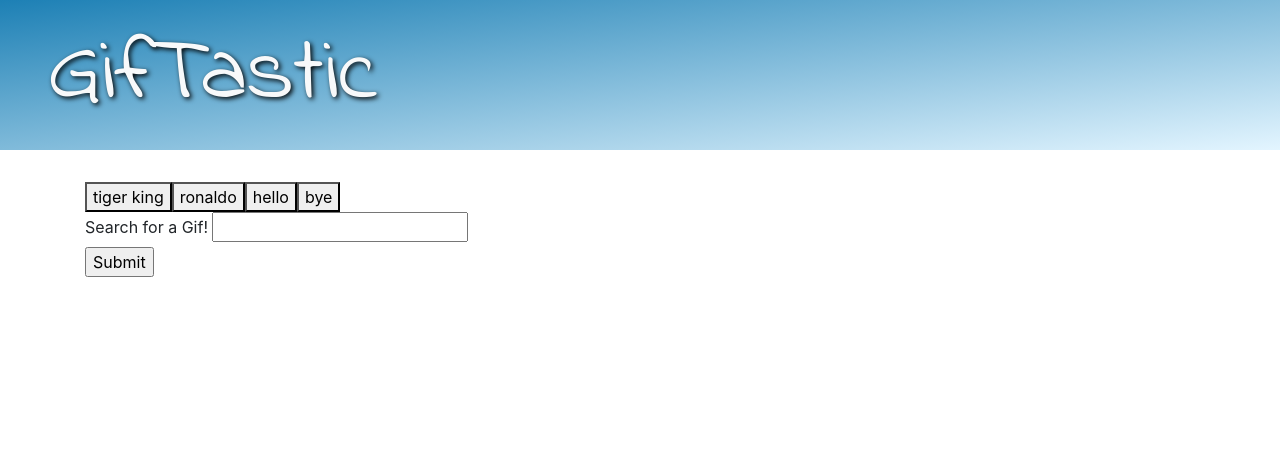
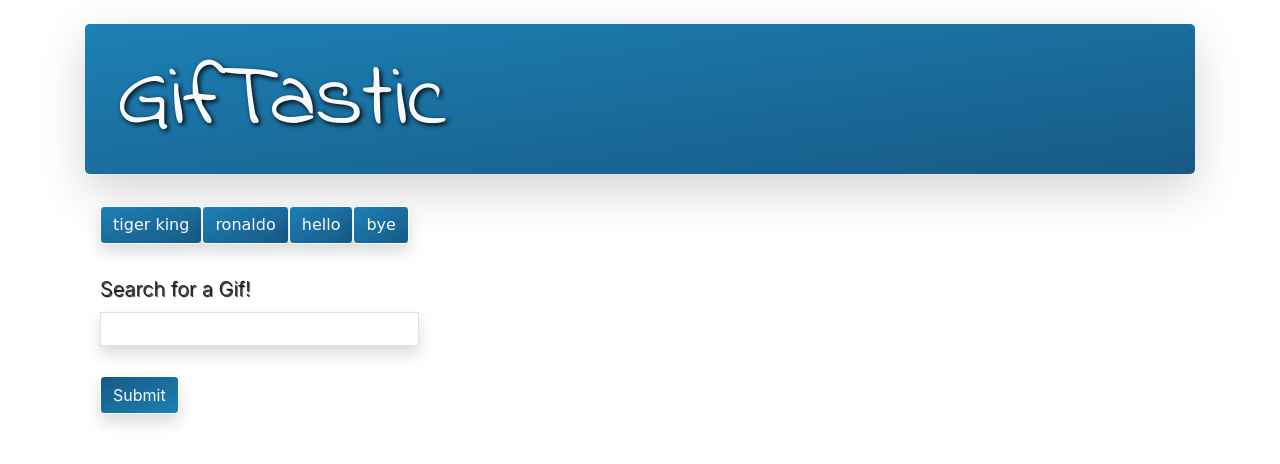
Before and after one commit to mcelis025/GifTasic, a plain HTML site: page index.html in a window 1280 px wide. Drawn offline with nearby package versions, Linux system fonts and the light colour scheme.

Commit message:
finished css styling

```diff
--- a/assets/css/style.css
+++ b/assets/css/style.css
@@ -1,7 +1,29 @@
 .jumbotron {
-    font-size: 90px;
-    background-image: linear-gradient(to bottom right, #1d80b5, #e3f5ff);
+    background-image: linear-gradient(to bottom right, #1d80b5, #175a85);
     font-family: 'Indie Flower', cursive;
     text-shadow: 2px 2px 5px black;
     height: 150px;
 }
+
+h1 {
+    font-size: 90px;
+}
+
+.buttons {
+    background-image: linear-gradient(to bottom right, #1d80b5, #175a85);
+    font-family: cursive;
+}
+
+#addGif {
+    background-image: linear-gradient(to bottom right, #175a85, #1d80b5);
+}
+
+#search {
+    text-shadow: 1px 1px 1px black;
+}
+
+.rating {
+    text-shadow: 1px 1px 1px black;
+    font-variant: small-caps;
+    white-space: pre-line;
+}
--- a/assets/javascript/app.js
+++ b/assets/javascript/app.js
@@ -1,4 +1,4 @@
-var gifs = ["tiger king", "ronaldo", "hello", "bye"];
+var topics = ["tiger king", "ronaldo", "hello", "bye"];
 
 $(document).on("click", ".gifImg", function () {
 
@@ -17,14 +17,16 @@ $(document).on("click", ".gifImg", function () {
 
             var gifDiv = $("<div>");
             var p = $("<p>");
-            $(p).text("Rating: " + results[i].rating);
+            $(p).html("<br>Rating: " + results[i].rating);
+            $(p).addClass("lead rating")
             var gifImage = $("<img>");
             $(gifImage).attr("src", results[i].images.fixed_height_still.url);
 
             $(gifImage).attr('data-still', results[i].images.fixed_height_still.url);
             $(gifImage).attr('data-animate', results[i].images.fixed_height.url);
             $(gifImage).attr('data-state', "still");
-            $(gifImage).addClass("gif");
+
+            $(gifImage).addClass("gif shadow");
 
 
             $(gifDiv).append(p, gifImage);
@@ -36,11 +38,11 @@ $(document).on("click", ".gifImg", function () {
 function renderButtons() {
 
     $("#buttons-view").empty();
-    for (var i = 0; i < gifs.length; i++) {
+    for (var i = 0; i < topics.length; i++) {
         var a = $("<button>");
-        a.addClass("gifImg");
-        a.attr("data-name", gifs[i]);
-        a.text(gifs[i]);
+        a.addClass("gifImg btn btn-outline-light shadow buttons");
+        a.attr("data-name", topics[i]);
+        a.text(topics[i]);
         $("#buttons-view").append(a);
     }
 }
@@ -48,7 +50,7 @@ function renderButtons() {
 $("#addGif").on("click", function (event) {
     event.preventDefault();
     var gifImg = $("#gifInput").val().trim();
-    gifs.push(gifImg);
+    topics.push(gifImg);
 
     renderButtons();
 });
--- a/index.html
+++ b/index.html
@@ -5,33 +5,41 @@
     <meta charset="UTF-8">
     <meta name="viewport" content="width=device-width, initial-scale=1.0">
     <link href="https://fonts.googleapis.com/css2?family=Indie+Flower&display=swap" rel="stylesheet">
-    <link rel="stylesheet" href="https://stackpath.bootstrapcdn.com/bootstrap/4.4.1/css/bootstrap.min.css" integrity="sha384-Vkoo8x4CGsO3+Hhxv8T/Q5PaXtkKtu6ug5TOeNV6gBiFeWPGFN9MuhOf23Q9Ifjh" crossorigin="anonymous">
+    <link rel="stylesheet" href="https://stackpath.bootstrapcdn.com/bootstrap/4.4.1/css/bootstrap.min.css"
+        integrity="sha384-Vkoo8x4CGsO3+Hhxv8T/Q5PaXtkKtu6ug5TOeNV6gBiFeWPGFN9MuhOf23Q9Ifjh" crossorigin="anonymous">
     <link rel="stylesheet" type="text/css" href="assets/css/style.css">
     <title>GifTastic</title>
 </head>
 
 <body>
-  <div class="jumbotron jumbotron-fluid pl-5 pt-2 pb-5 bg-success text-light">GifTastic</div>
     <div class="container">
-      <div class="row">
-        <div class="col-md-8">
-
+        <br>
+        <div class="jumbotron pb-0 pt-4 shadow-lg">
+            <h1 class="tex-center text-light">GifTastic</h1>
         </div>
-      </div>
+        <div class="container lead">
+            <div class="row">
+                <div class="col-md-12">
+                    <div id="buttons-view"></div><br>
+                </div>
+            </div>
+            <div class="row">
+              <div class="col-md-4">
+                <form id="gifForm">
+                    <label for="gifInput" class="lead" id="search">Search for a Gif!</label>
+                    <input class="border shadow" type="text" id="gifInput"><br><br>
+                    <input class="btn btn-outline-light shadow" id="addGif" type="submit" value="Submit"><br><br>
+                </form>
+              </div>
+              <!--<div class="">-->
+                <div class="gif col-md-4" id="gifView"></div>
+              <!--</div>-->
+            </div>
+        </div>
     </div>
-    <div class="container">
-
-        <div id="buttons-view"></div>
-        <form id="gifForm">
-            <label for="gifInput">Search for a Gif!</label>
-            <input type="text" id="gifInput"><br>
-            <input id="addGif" type="submit" value="Submit">
-        </form>
-
-        <div class="gif" id="gifView"></div>
-
-        <script src="https://code.jquery.com/jquery-3.4.1.min.js" integrity="sha256-CSXorXvZcTkaix6Yvo6HppcZGetbYMGWSFlBw8HfCJo=" crossorigin="anonymous"></script>
-        <script type="text/javascript" src="assets/javascript/app.js"></script>
+    <script src="https://code.jquery.com/jquery-3.4.1.min.js"
+        integrity="sha256-CSXorXvZcTkaix6Yvo6HppcZGetbYMGWSFlBw8HfCJo=" crossorigin="anonymous"></script>
+    <script type="text/javascript" src="assets/javascript/app.js"></script>
 </body>
 
 </html>
```
